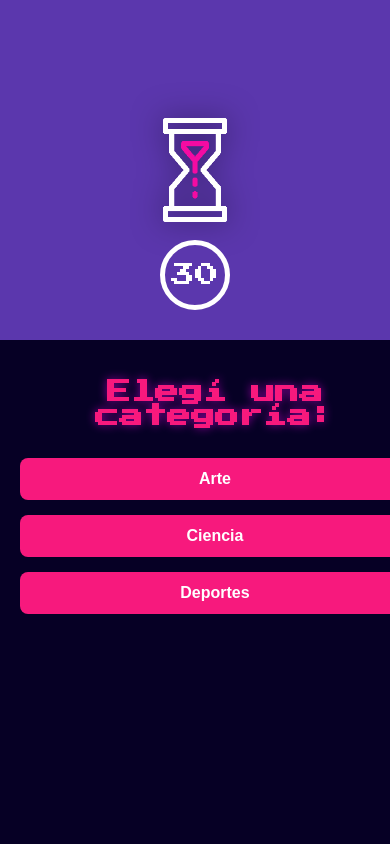
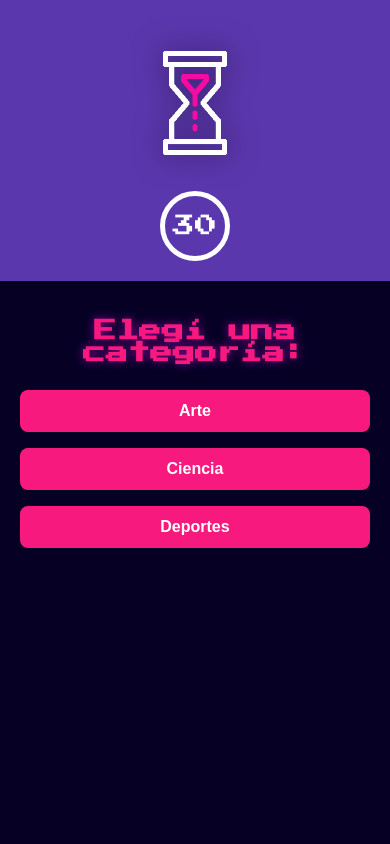
Before and after one commit to LorenzoPiatti/Proyecto-Programacion-II, a Flask app: page /trivia in a window 390 px wide. Run offline with Flask 3, Linux system fonts and the light colour scheme; a user stored in the database is signed in.

Commit message:
ultima actualizacion

```diff
--- a/Trivia/app.py
+++ b/Trivia/app.py
@@ -1,5 +1,5 @@
 from flask import Flask, render_template, request, redirect, session
-from .database import init_db, insertar_puntaje, obtener_ranking, registrar_usuario, verificar_usuario
+from Trivia.database import init_db, insertar_puntaje, obtener_ranking, registrar_usuario, verificar_usuario
 import os
 
 app = Flask(__name__)
@@ -73,7 +73,7 @@ def main():
     if 'usuario' not in session:
         return redirect('/login')
     usuario = session.get('usuario')
-    puntajes = obtener_ranking()  # NUEVO: trae lista de (nombre, puntaje, fecha)
+    puntajes = obtener_ranking()
     return render_template("main.html", usuario=usuario, puntajes=puntajes)
 
 
@@ -86,7 +86,7 @@ def trivia():
 
 @app.route('/debug_usuarios')
 def debug_usuarios():
-    from database import obtener_usuarios
+    from Trivia.database import obtener_usuarios
     return str(obtener_usuarios())
 
 if __name__ == '__main__':
--- a/Trivia/static/css/trivia.css
+++ b/Trivia/static/css/trivia.css
@@ -182,54 +182,89 @@ body {
 }
 
 @media (max-width: 479px) {
+  body {
+    overflow-x: hidden;
+    overflow-y: auto;
+    margin: 0;
+    padding: 0;
+  }
+
   .trivia-container {
     flex-direction: column;
-    height: auto;
+    height: 100vh;
+    overflow-x: hidden;
   }
 
   .left-panel {
-    flex: none;
     width: 100%;
-    height: 300px;
-    padding: 20px 0;
+    height: 46vh;
+    padding: 0 20px;
+    background-color: #5b37ad;
+    display: flex;
+    flex-direction: column;
+    justify-content: center;
+    align-items: center;
+    box-sizing: border-box;
   }
 
   .hourglass-container {
     width: 150px;
-    height: 150px;
+    height: 225px;
+    position: relative;
   }
 
   .timer-circle {
     width: 60px;
     height: 60px;
-    bottom: 30px;
+    bottom: 20px;
+    position: absolute;
+    left: 50%;
+    transform: translateX(-50%);
   }
 
   .timer-text {
-    font-size: 1.5em;
+    font-size: 1.4em;
   }
 
   .right-panel {
-    flex: none;
     width: 100%;
+    height: 55vh;
     padding: 20px;
+    display: flex;
+    flex-direction: column;
+    justify-content: flex-start;
+    align-items: center;
+    box-sizing: border-box;
   }
 
   #category-screen {
-    gap: 15px;
+    width: 100%;
+    display: flex;
+    flex-direction: column;
+    align-items: center;
+    gap: 16px;
+  }
+
+  .contenido-preguntas {
+    height: auto;
+    max-height: none;
+    justify-content: center;
   }
 
   .category-text {
-    font-size: 1.5em;
-    margin-bottom: 15px;
+    font-size: 1.4em;
+    margin-bottom: 10px;
+    text-align: center;
   }
 
   .question-text {
     font-size: 1.1em;
-    margin-bottom: 15px;
+    margin-bottom: 12px;
+    text-align: center;
   }
 
   .answers-container {
+    width: 100%;
     max-width: 100%;
     gap: 12px;
   }
@@ -238,6 +273,7 @@ body {
     font-size: 1em;
     padding: 12px;
     border-radius: 8px;
+    width: 100%;
   }
 
   .next-button {
@@ -245,8 +281,11 @@ body {
     font-size: 0.9em;
     border-radius: 40px;
   }
+
+  .mensaje-respuesta {
+    font-size: 1em;
+  }
 }
-
 @media (min-width: 768px) and (max-width: 1023px) {
   .trivia-container {
     flex-direction: row;
```
Also changed, not shown: Trivia/static/css/index.css (+50 -45 lines), Trivia/static/css/main.css (+21 -3 lines), Trivia/__init__.py (added), ranking.db.
